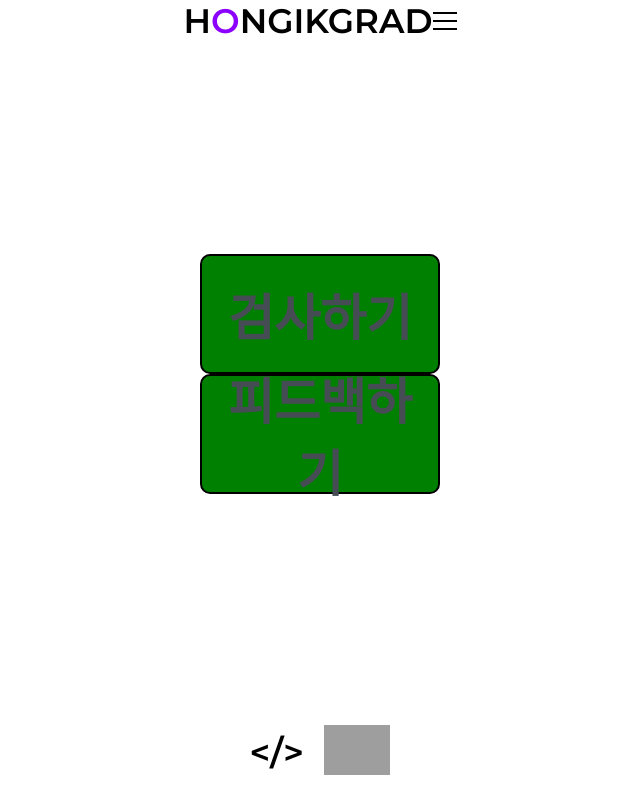
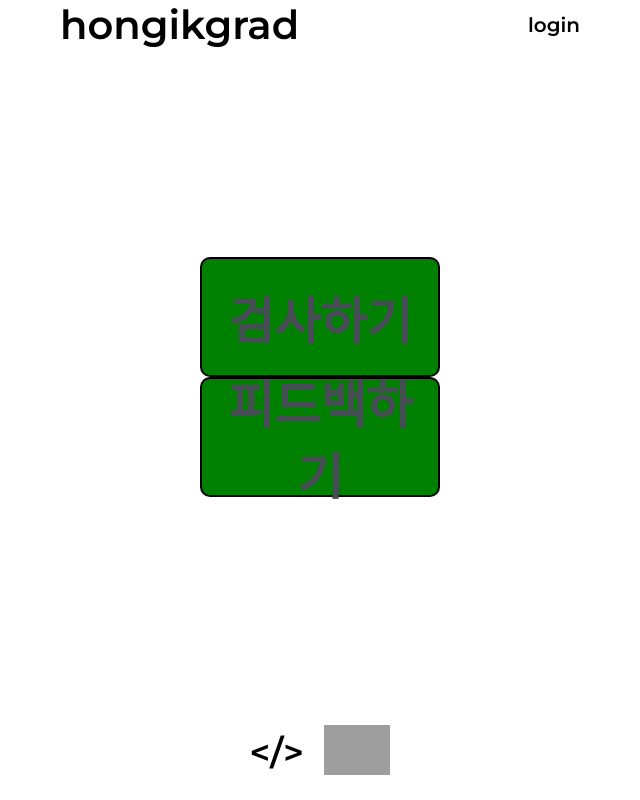
Before and after one commit to hongikgrad/hongikgrad.github.io, a React (Create React App) app: page / in a window 1280 px wide. Shown: the whole page, without its empty margins (320-960 px from the left). Built offline with nearby package versions, Linux system fonts and the light colour scheme; no server answers; grey boxes are pictures that could not be loaded.

Commit message:
[feat] 헤더 메뉴 버튼 삭제

```diff
--- a/src/components/Header.tsx
+++ b/src/components/Header.tsx
@@ -1,26 +1,29 @@
+import { Stack } from "@mui/material";
 import * as React from "react";
+import { useState } from "react";
+import { useSelector } from "react-redux";
 import styled from "styled-components";
+import { RootState } from "../modules";
 import BurgerMenu from "./BurgerMenu";
-import Logo from "./Logo";
+import LoginButton from "./button/LoginButton";
+import LogoutButton from "./button/LogoutButton";
+import LogoButton from "./LogoButton";
 
-const StyledHeader = styled.div`
+const HeaderWrapper = styled.div`
   display: flex;
   justify-content: space-between;
-  align-items: center;
-
-  @media (max-width: 900px) {
-    padding: 0 20px;
-    height: 40px;
-  }
+  width: 26rem;
 `;
 
 export interface HeaderProps {}
 
 export default function Header(props: HeaderProps) {
+  const isLogin = useSelector((state: RootState) => state.auth.isLogin);
   return (
-    <StyledHeader>
-      <Logo />
-      <BurgerMenu />
-    </StyledHeader>
+    <HeaderWrapper>
+      <LogoButton />
+      {/* <BurgerMenu /> */}
+      {isLogin ? <LogoutButton /> : <LoginButton />}
+    </HeaderWrapper>
   );
 }
```
